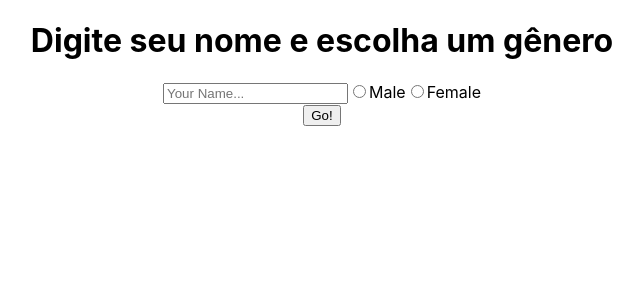
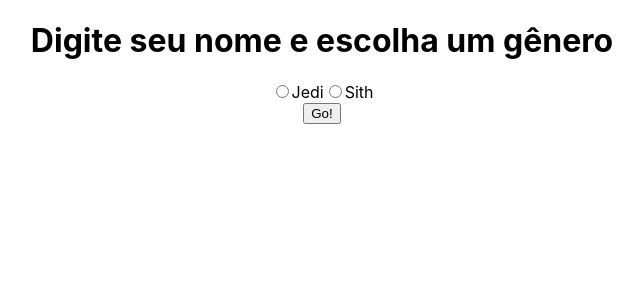
Before and after one commit to davifurtado/chooseYourSwFighter, a React (Create React App) app: page / in a window 1280 px wide. Both pictures are taken after typing "Sample" into the empty fields and a click on the button "Go!". Shown: the top 300 px of the page, without its empty margins (318-961 px from the left). Built offline with nearby package versions, Linux system fonts and the light colour scheme.

Commit message:
added faction for the user to choose between sith or jedi

```diff
--- a/src/components/UserForm.js
+++ b/src/components/UserForm.js
@@ -5,19 +5,26 @@ const UserForm = () => {
     const { addUser } = useContext(UserContext)
     const [name, setName] = useState('');
     const [gender, setGender] = useState('');
+    const [faction, setFaction] = useState('');
 
-    const handleOnChangeRadioButton = (e) => {
+    const handleOnChangeGender = (e) => {
         setGender(e.target.value)
+    }
+
+    const handleOnChangeFaction = (e) => {
+        setFaction(e.target.value)
     }
 
     const handleSubmit = (e) => {
         e.preventDefault();
-        addUser(name, gender);
-        setName('');
-        setGender('');
+        addUser(name, gender, faction);
     }
+
+    const { user } = useContext(UserContext);
     return (
         <form onSubmit={handleSubmit}>
+            { !user.name ? (
+                <div>
                     <input
                         type="text"
                         placeholder="Your Name..."
@@ -31,7 +38,7 @@ const UserForm = () => {
                         id="male"
                         name="gender"
                         value="male"
-                onChange={handleOnChangeRadioButton}
+                        onChange={handleOnChangeGender}
                     />
                     <label htmlFor="male">Male</label>
                     <input
@@ -39,9 +46,33 @@ const UserForm = () => {
                         id="female"
                         name="gender"
                         value="female"
-                onChange={handleOnChangeRadioButton}
+                        onChange={handleOnChangeGender}
                     />
                     <label htmlFor="female">Female</label>
+                </div>
+                ) : (
+                    <div>
+                        <input
+                            type="radio"
+                            id="jedi"
+                            name="facction"
+                            value="jedi"
+                            onChange={handleOnChangeFaction}
+                            checked={faction === 'jedi'}
+                        />
+                        <label htmlFor="jedi">Jedi</label>
+                        <input
+                            type="radio"
+                            id="sith"
+                            name="facction"
+                            value="sith"
+                            onChange={handleOnChangeFaction}
+                            checked={faction === 'sith'}
+                        />
+                        <label htmlFor="sith">Sith</label>
+                    </div>
+                )
+            }
             <div>
                 <button type="submit">Go! </button>
             </div>
--- a/src/containers/RootContainer.js
+++ b/src/containers/RootContainer.js
@@ -5,9 +5,9 @@ import UserForm from '../components/UserForm';
 const RootContainer = () => {
     const { user } = useContext(UserContext);
     console.log(user)
-    return (user && user.name && user.gender) ? (
+    return (user && user.name && user.gender && user.faction) ? (
         <div>
-            {`nome: ${user.name}, genero: ${user.gender} `}
+            {`nome: ${user.name}, genero: ${user.gender}, faccao: ${user.faction} `}
         </div>
     ) : (
         <div className="root-container">
--- a/src/contexts/UserContext.js
+++ b/src/contexts/UserContext.js
@@ -4,8 +4,8 @@ export const UserContext = createContext();
 
 const UserContextProvider = (props) => {
     const [user, setUser] = useState({});
-    const addUser = (name, gender) => {
-        setUser({ name, gender })
+    const addUser = (name, gender, faction) => {
+        setUser({ name, gender, faction })
     }
     return (
         <UserContext.Provider value={{ user, addUser }}>
```
Lines whose indentation alone changed are shown as unchanged.
